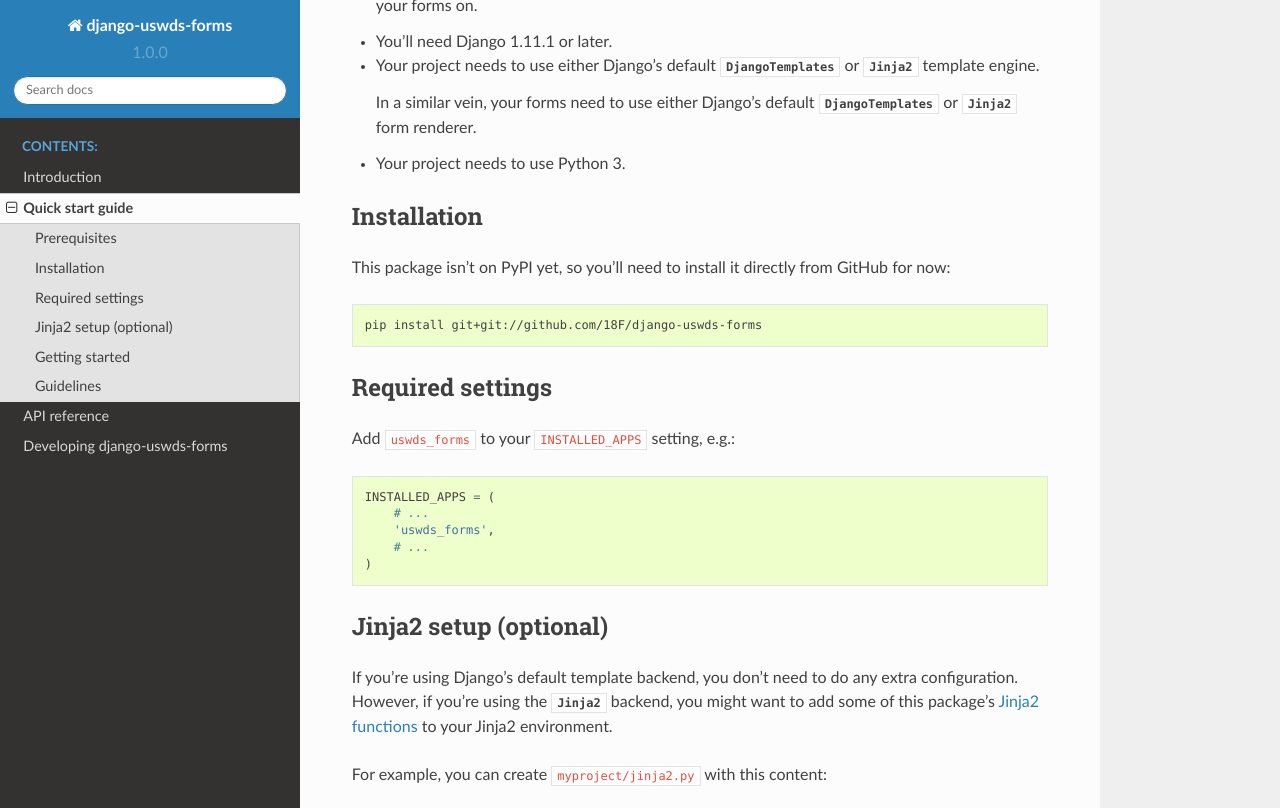
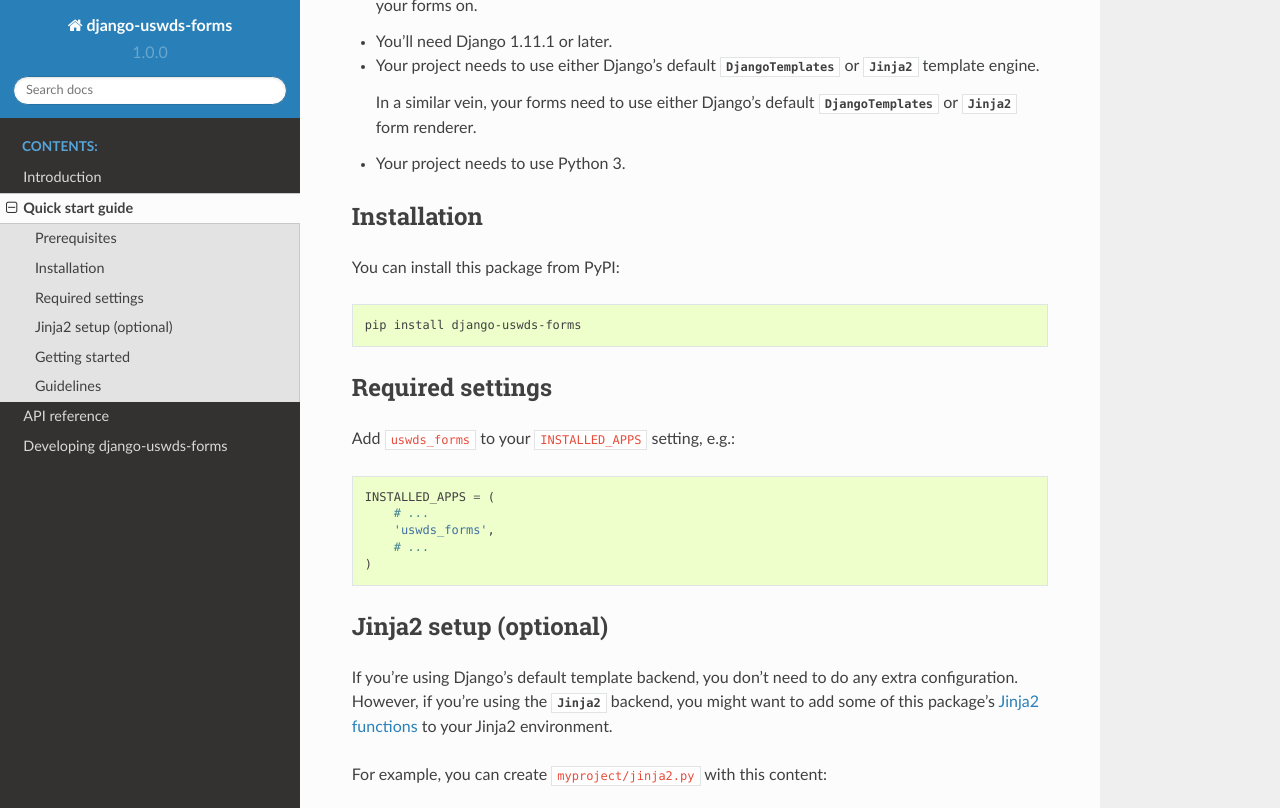
Before and after one commit to 18F/django-uswds-forms, a Sphinx documentation site: the page built from docs/quickstart.rst, in a window 1280 px wide and 900 px high, scrolled down 366 px, cut to the strip 0-808 px from the top of the window. Built offline with Sphinx 7.4.7 and the Read the Docs theme 2.0.0, drawn with Linux system fonts in a browser that asks for light colours.

Commit message:
Install from PyPI in quickstart. Fixes #13.

```diff
--- a/docs/quickstart.rst
+++ b/docs/quickstart.rst
@@ -33,10 +33,9 @@
 
 .. highlight:: none
 
-This package isn't on PyPI yet, so you'll need to install it directly
-from GitHub for now::
+You can install this package from PyPI::
 
-    pip install git+git://github.com/18F/django-uswds-forms
+    pip install django-uswds-forms
 
 Required settings
 ~~~~~~~~~~~~~~~~~
```
